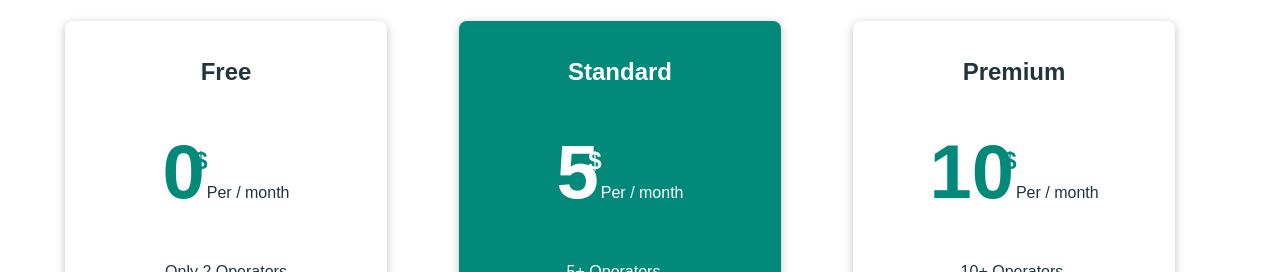
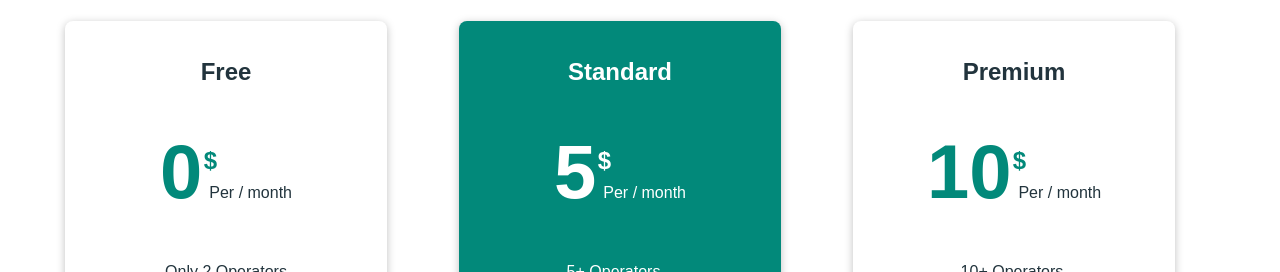
Before and after one commit to Valerii3110/business-promotion-groop, a website built with Vite: page src/index.html in a window 1280 px wide. Shown: the part 4420-4692 px from the top of the page. Built offline with nearby package versions, Linux system fonts and the light colour scheme; files whose address does not match are found by name.

Commit message:
Adjust price box gap and refine font settings for price number and symbol

```diff
--- a/src/css/price.css
+++ b/src/css/price.css
@@ -49,11 +49,12 @@
 .price-box {
   display: flex;
   align-items: baseline;
-  gap: 2px;
+  gap: 7px;
   position: relative;
 }
 
 .price-number {
+  font-family: 'Montserrat', sans-serif;
   font-weight: 700;
   font-size: 76px;
   line-height: 1.31579;
@@ -62,6 +63,7 @@
 }
 
 .price-symbol {
+  font-family: 'Montserrat', sans-serif;
   font-weight: 700;
   font-size: 24px;
   line-height: 1.25;
@@ -69,7 +71,7 @@
   color: #02897a;
   position: absolute;
   top: 24px;
-  right: 82px;
+  right: 75px;
 }
 
 .price-menu .price-menu-item:nth-child(2) {
```
